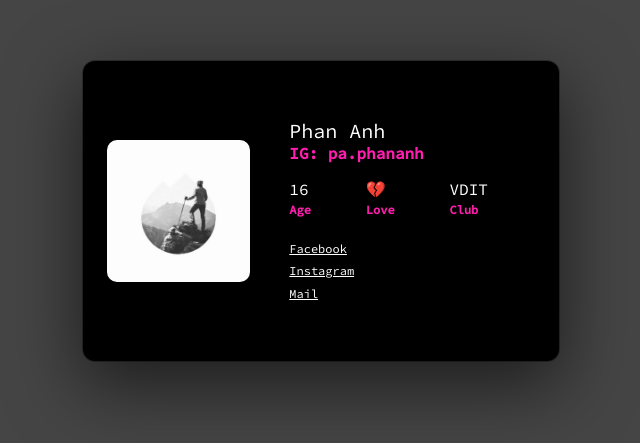
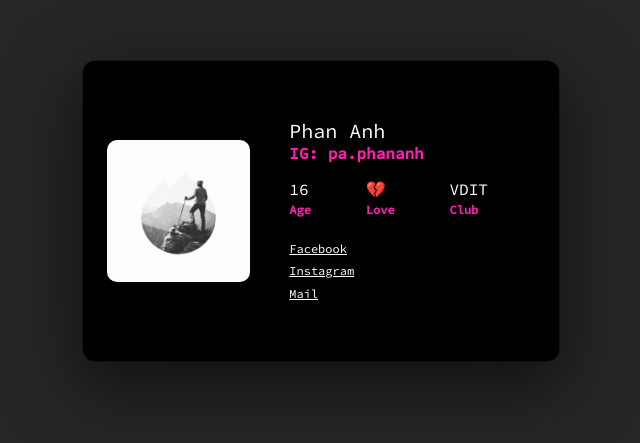
Before and after one commit to paphananh/aboutme, a plain HTML site: page index.html in a window 1280 px wide. Shown: the part 189-632 px from the top of the page, without its empty margins (319-959 px from the left). Drawn offline with Linux system fonts and the light colour scheme.

Commit message:
uodate background

```diff
--- a/style.css
+++ b/style.css
@@ -3,7 +3,7 @@
  }
 
  :root {
-    --background: #454545;
+    --background: #262626;
 
     --primary: #ff1ead;
     --secondary: #1effc3;
```
